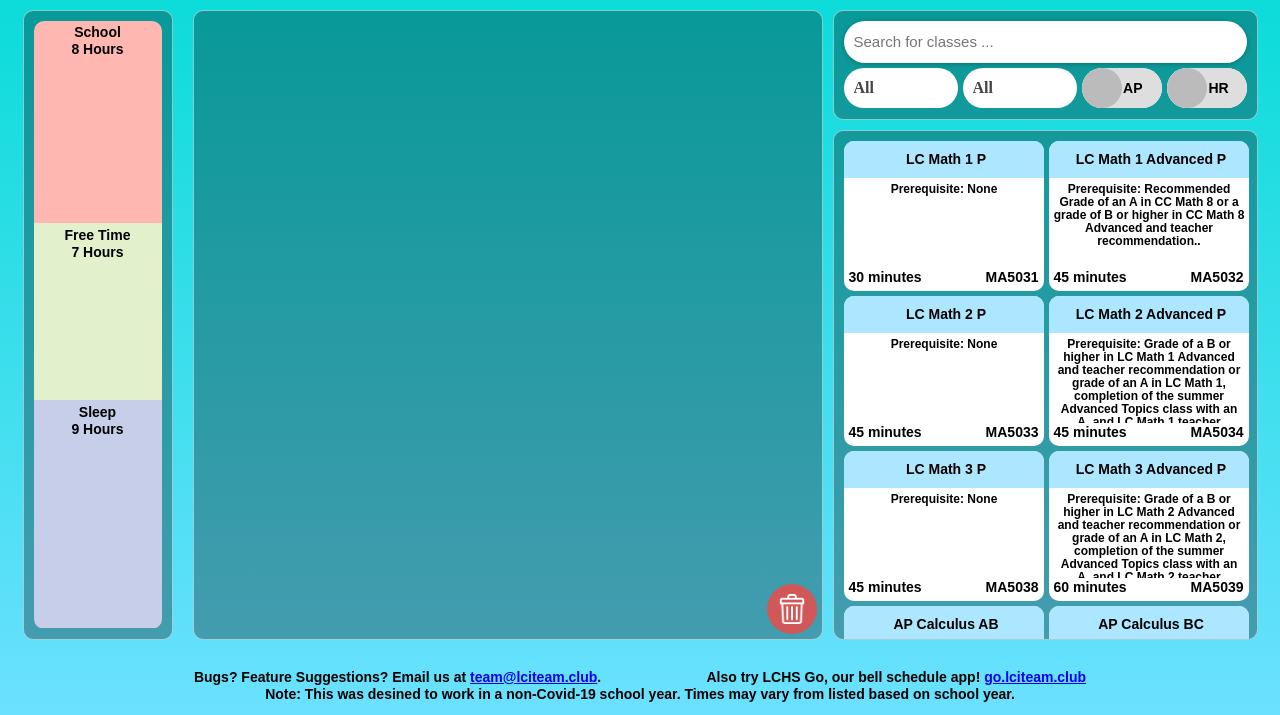
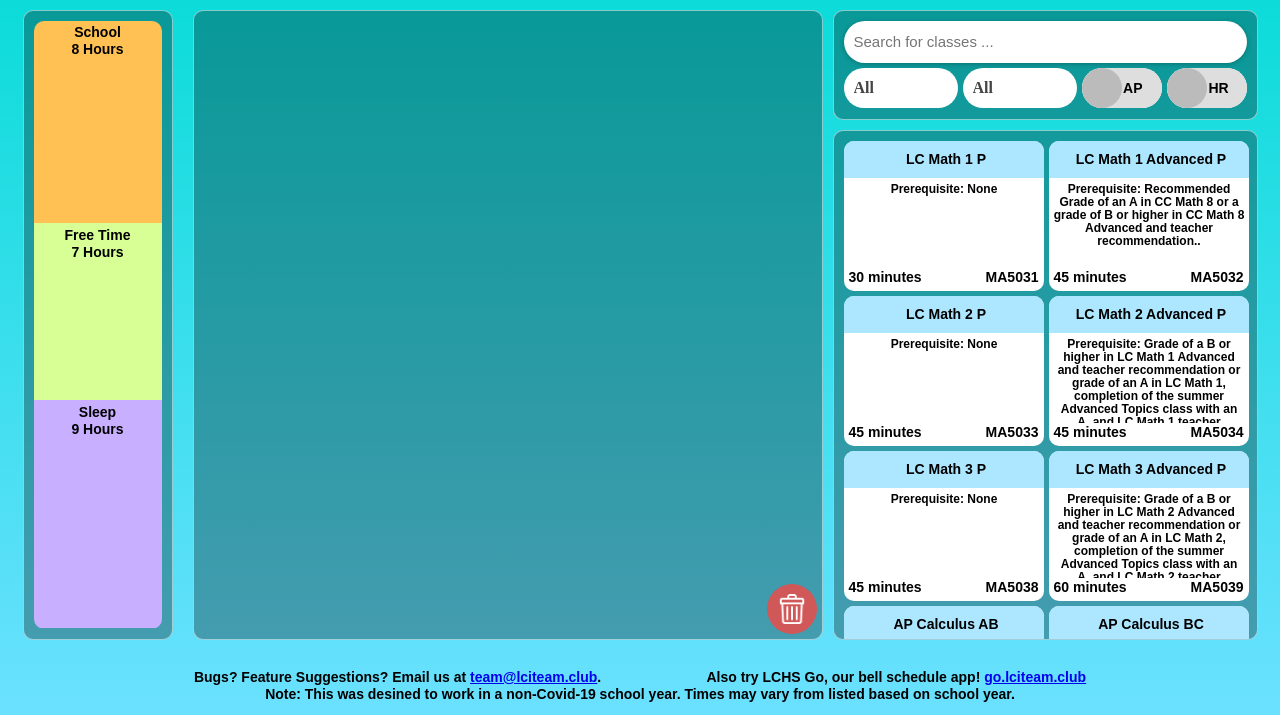
Before and after one commit to lchsiteam/schedule-planner, a plain HTML site: page index.html in a window 1280 px wide. Shown: the part 85-800 px from the top of the page. Drawn offline with Linux system fonts and the light colour scheme; a script that the page names is missing; a web font is replaced by a local one.

Commit message:
couple of colors

```diff
--- a/css/style.css
+++ b/css/style.css
@@ -405,28 +405,28 @@ input:checked + .slider:before {
 .school {
   width: 100%;
   height:0;
-  background-color: #ffb7b2;
+  background-color: #ffc153;
   overflow: hidden;
   transition: 300ms, ease;
 }
 .homework {
   width: 100%;
   height: 0;
-  background-color: #84d6cf;
+  background-color: #78d79d;
   overflow: hidden;
   transition: 300ms, ease;
 }
 .free-time {
   width: 100%;
   height: 67%;
-  background-color: #e2f0cb;
+  background-color: #d7ff95;
   overflow: hidden;
   transition: 300ms, ease;
 }
 .sleep {
   width: 100%;
   height: 33%;
-  background-color: #c7ceea;
+  background-color: #c9afff;
   overflow: hidden;
   transition: 300ms, ease;
 }
```
